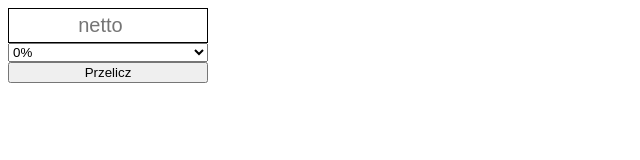
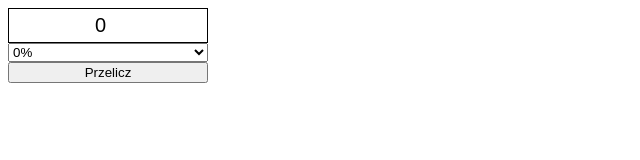
Before and after one commit to patryk-olti/25102021_SzkolaReacta, a React (Create React App) app: page / in a window 1280 px wide. Shown: the top 160 px of the page, without its empty margins (0-640 px from the left). Built offline with nearby package versions, Linux system fonts and the light colour scheme.

Commit message:
refactoring code, completed first homework

```diff
--- a/src/Components/utilis/Input.js
+++ b/src/Components/utilis/Input.js
@@ -1,6 +1,6 @@
 import React from "react";
 
-const Input = ({ type, placeholder, handleInput }) => {
+const Input = ({ type, placeholder, handleInput, value }) => {
 
     const styles = {
         border: '1px solid black',
@@ -19,6 +19,7 @@ const Input = ({ type, placeholder, handleInput }) => {
             type={type}
             placeholder={placeholder}
             onChange={onChange}
+            value={value}
         />
     )
 }
--- a/src/Components/utilis/Select.js
+++ b/src/Components/utilis/Select.js
@@ -1,6 +1,6 @@
 import React from "react";
 
-const Select = ({ tips, handleInput }) => {
+const Select = ({ tips, handleInput, value }) => {
 
     const tipsArray = tips.map(item => (
         <option key={item} value={item}>{item}%</option>
@@ -11,7 +11,7 @@ const Select = ({ tips, handleInput }) => {
     }
 
     return(
-        <select onChange={onChange} >
+        <select onChange={onChange} value={value} >
             {tipsArray}
         </select>
     )
--- a/src/Containers/utilis/RestaurantForm.js
+++ b/src/Containers/utilis/RestaurantForm.js
@@ -21,8 +21,8 @@ const RestaurantForm = ({ handleSubmit }) => {
 
     return(
         <Form>
-            <Input type="number" placeholder="netto" handleInput={setNetto} />
-            <Select tips={tips} handleInput={setTip} />
+            <Input type="number" placeholder="netto" handleInput={setNetto} value={netto} />
+            <Select tips={tips} handleInput={setTip} value={tip} />
             <Button name="Przelicz" measurePrice={measurePrice} />
         </Form>
     )
```
